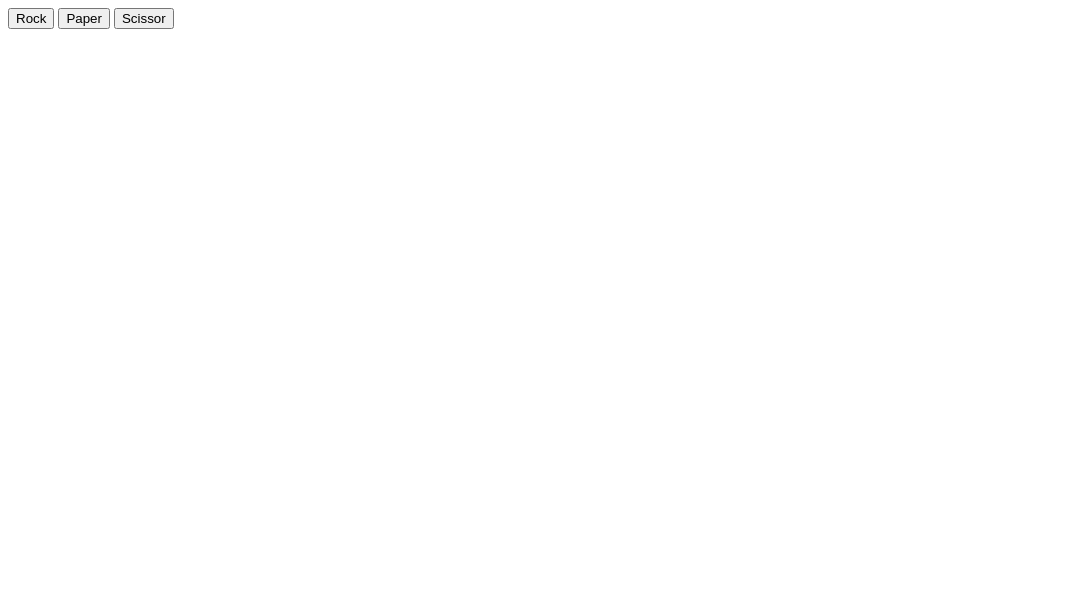
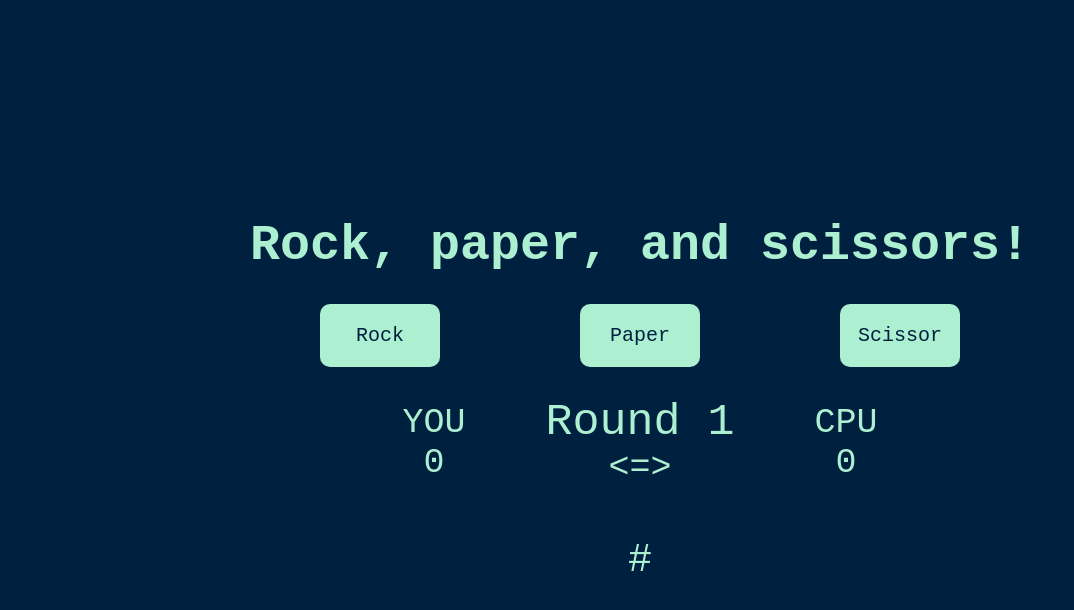
Before and after one commit to erwindrsno/Odin-RPS, a plain HTML site: page index.html in a window 1280 px wide. Shown: the whole page, without its empty margins (0-1074 px from the left). Drawn offline with Linux system fonts and the light colour scheme.

Commit message:
overall is finished, except remove eventlistener

```diff
--- a/index.html
+++ b/index.html
@@ -7,10 +7,35 @@
     <title>Document</title>
   </head>
   <body>
-    <div class="input">
-      <input type="button" name="rock" value="Rock" class="btn">
-      <input type="button" name="paper" value="Paper" class="btn">
-      <input type="button" name="scissor" value="Scissor" class="btn">
+    <div class="wrapper">
+
+      <div class="title">
+        <h1>Rock, paper, and scissors!</h1>
+      </div>
+
+      <div class="input">
+        <input type="button" name="rock" value="Rock" class="btn">
+        <input type="button" name="paper" value="Paper" class="btn">
+        <input type="button" name="scissor" value="Scissor" class="btn">
+      </div>
+
+      <div class="output">
+        <div class="score player">
+          <p>YOU</p>
+          <p class="pScore">0</p>
+        </div>
+        <div class="round">
+          <p id="round">Round 1</p>
+          <p class="winner"><=></p>
+        </div>
+        <div class="score computer">
+          <p>CPU</p>
+          <p class="cScore">0</p>
+        </div>
+      </div>
+
+      <div class="result">#</div>
+
     </div>
   </body>
   <script src="script.js"></script>
--- a/script.js
+++ b/script.js
@@ -40,22 +40,59 @@ function playRound(playerSelection, computerSelection) {
 }
 
 console.log("===GAME BEGIN===");
+let playerScore = 0;
+let computerScore = 0;
+let roundCounter = 1;
+
 const btnList = document.querySelectorAll('.btn');
 if(btnList != null){
   console.log("not null sans");
+
+  const pPlayer = document.querySelector(".pScore");
+  const pComputer = document.querySelector(".cScore");
+  const round = document.getElementById("round");
+  const winner = document.querySelector(".winner");
+  const pResult = document.querySelector(".result");
+
   for (let i = 0; i < 3; i++){
     btnList[i].addEventListener('click', () => {
       const playerSelection = btnList[i].value;
 
       let computerSelection = getComputerChoice();
       const result = playRound(playerSelection, computerSelection);
+      if(result === "player wins"){
+        playerScore++;
+        pPlayer.textContent = playerScore;
+        winner.textContent = "<=";
+      }
+      else if(result === "computer wins"){
+        computerScore++;
+        pComputer.textContent = computerScore;
+        winner.textContent = "=>"
+      }
+      else{
+        winner.textContent = "<=>";
+      }
+
+      if(playerScore == 5 || computerScore == 5){
+        console.log("winner declared");
+        if(playerScore > computerScore){
+          console.log("if entered");
+          pResult.textContent = "Congrats! you win.";
+        }
+        else{
+          pResult.textContent = "Better luck next time.";
+        }
+      }
+      roundCounter++;
+      round.textContent = "Round " + roundCounter;
       console.log(result);
 
-      const div = document.getElementById('output');
-      const p = document.createElement('p');
-      p.textContent = result;
+      // const div = document.getElementById('output');
+      // const p = document.createElement('p');
+      // p.textContent = result;
 
-      div.appendChild(p);
+      // div.appendChild(p);
     });
   }
 }
--- a/style.css
+++ b/style.css
@@ -0,0 +1,71 @@
+*{
+    background-color: #00203FFF;
+    margin: 0;
+    padding: 0;
+    box-sizing: border-box;
+    outline: none;
+    border: none;
+    text-decoration: none;
+    font-family: monospace;
+    color: #ADEFD1FF;
+}
+
+body{
+    display: flex;
+    align-items: center;
+    justify-content: center;
+}
+
+.title{
+    font-size: 25px;
+}
+
+.wrapper{
+    display: flex;
+    flex-direction: column;
+    gap: 30px;
+}
+
+.output{
+    display: flex;
+    justify-content: center;
+    align-items: center;
+    gap: 80px;
+}
+
+.score{
+    display: flex;
+    flex-direction: column;
+    text-align: center;
+    font-size: 35px;
+}
+
+.input{
+    display: flex;
+    justify-content: space-around;
+}
+
+.btn{
+    background-color: #ADEFD1FF;
+    color: #00203FFF;
+    border-radius: 10px;
+    width: 120px;
+    padding: 20px 0 20px 0;
+    font-size: 20px;
+    text-align: center;
+}
+
+.result{
+    margin-top: 20px;
+    font-size: 40px;
+    text-align: center;
+}
+
+.round{
+    font-size: 45px;
+    text-align: center;
+}
+
+.winner{
+    font-size: 35px;
+}
```
